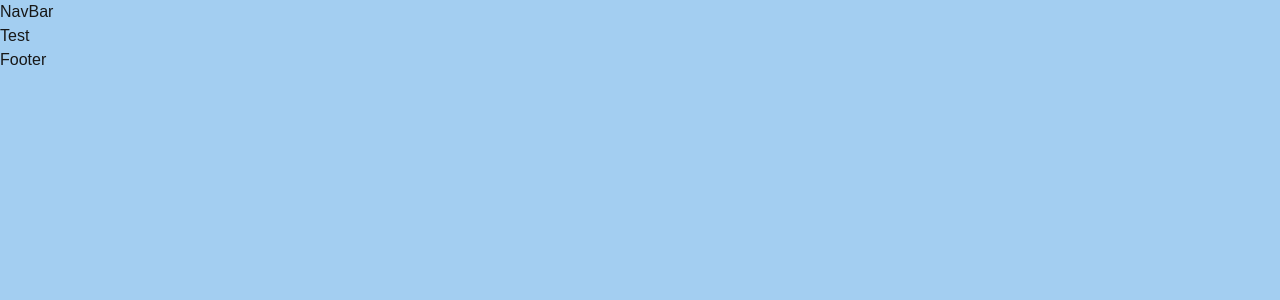
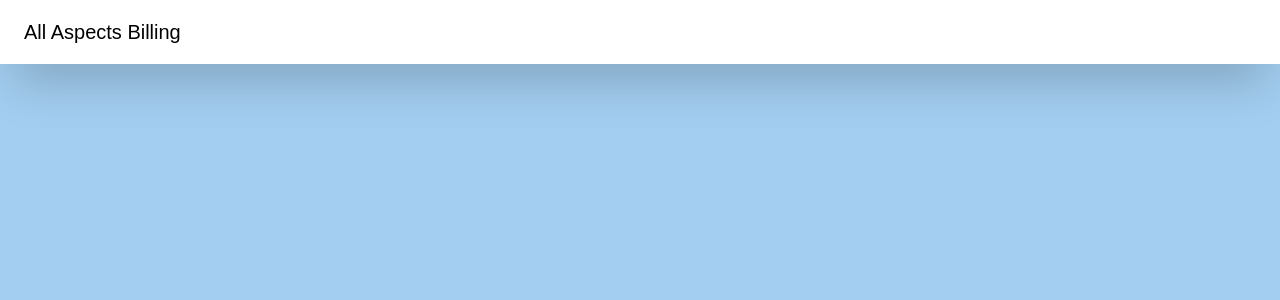
Before and after one commit to Lobbbey/AllAspectsBilling, a Next.js app: page / in a window 1280 px wide. Shown: the top 300 px of the page. Built offline with nearby package versions, Linux system fonts and the light colour scheme.

Commit message:
Fixed pathing issue

```diff
--- a/src/app/layout.tsx
+++ b/src/app/layout.tsx
@@ -3,8 +3,8 @@ import type { Metadata } from "next";
 import { Geist, Geist_Mono } from "next/font/google";
 import "./globals.css";
 import { Analytics } from "@vercel/analytics/next";
-import NavBar from '../components/navbar.tsx';
-import Footer from '../components/footer.tsx';
+import NavBar from '@/components/navbar.tsx';
+import Footer from '@/components/footer.tsx';
 
 const geistSans = Geist({
   variable: "--font-geist-sans",
--- a/src/components/navbar.tsx
+++ b/src/components/navbar.tsx
@@ -1,6 +1,23 @@
+// import { useState } from 'react';
+import Link from 'next/link';
 
 export default function NavBar(){
   return(
-    <p>NavBar</p>
+    <nav className="fixed top-0 left-0 w-full bg-white shadow-2xl z-50">
+      <div className="flex justify-between items-center h-16 px-6 text-black">
+        {/* Logo */}
+        <Link href="/">
+          <span className="text-xl hover:text-green-800 transition-all duration-300">
+            All Aspects Billing
+          </span>
+        </Link>
+
+        {/* Desktop Nav */}
+        <ul>
+
+
+        </ul>
+      </div>
+    </nav>
   );
 }
```
